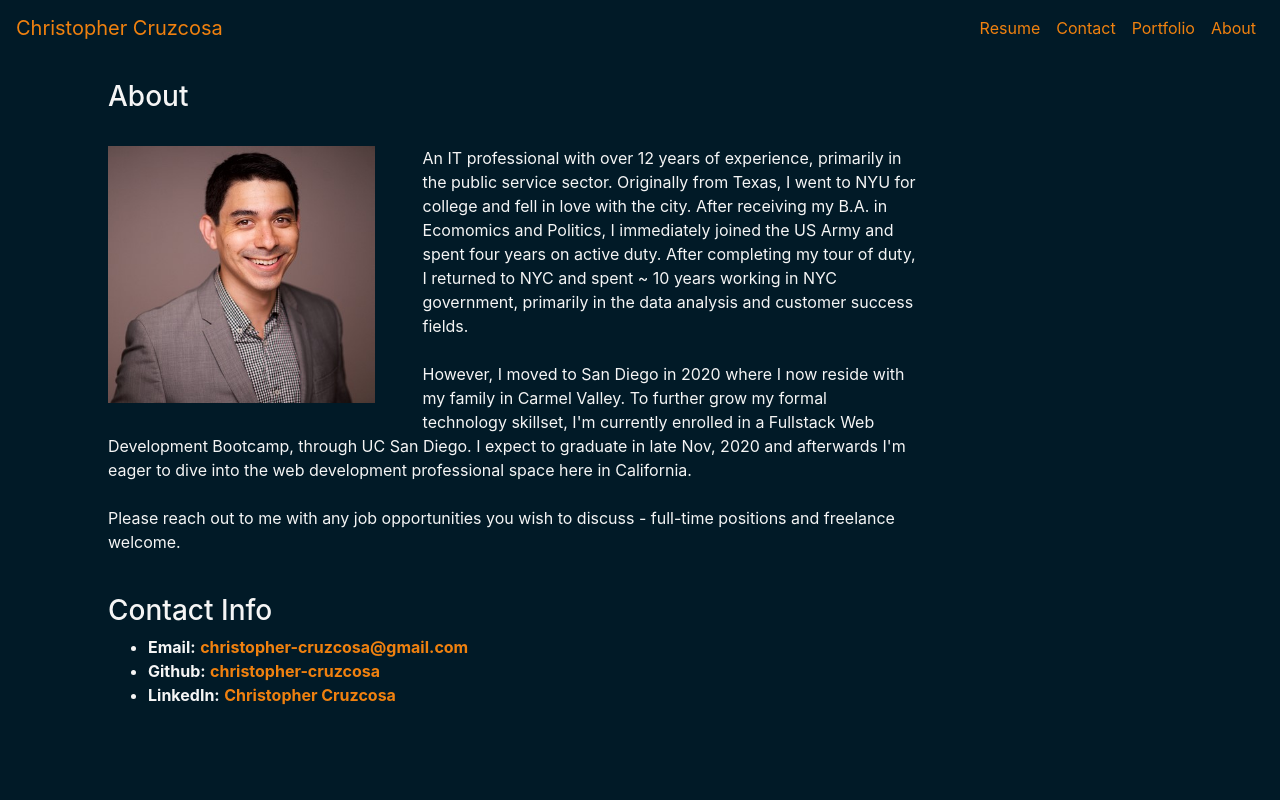
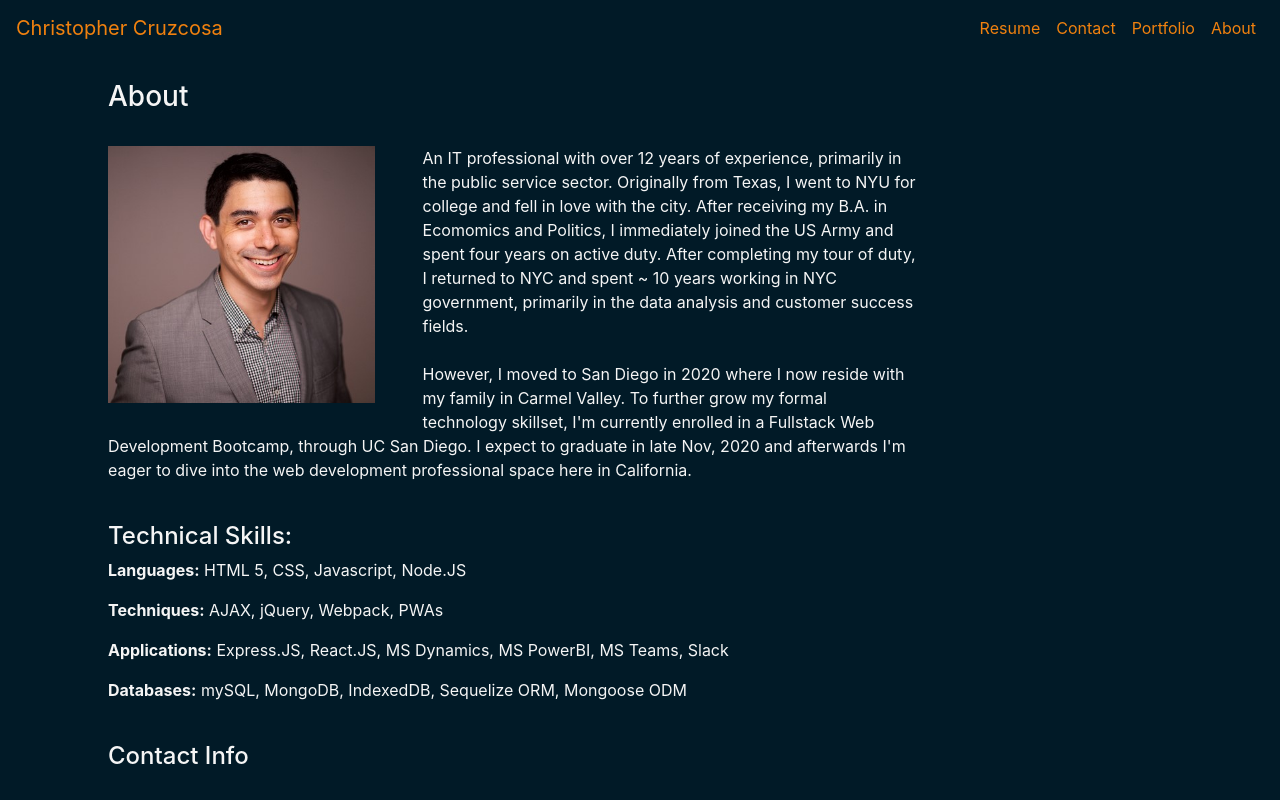
Before and after one commit to christopher-cruzcosa/cruzcosa-react-portfolio, a React (Create React App) app: page /#/about in a window 1280 px wide. Shown: the top 800 px of the page. Built offline with nearby package versions, Linux system fonts and the light colour scheme.

Commit message:
added technical skills

```diff
--- a/src/components/Footer/index.js
+++ b/src/components/Footer/index.js
@@ -3,7 +3,7 @@ import React from "react";
 function Footer() {
     return (
 
-        <footer style={{ backgroundColor: "#011A27", width: "100%" }} className="footer mt-auto py-3">
+        <footer style={{ backgroundColor: "#011A27"}} className="footer mt-auto py-3">
                 <p style={{ textAlign: "center", color: "#E6DF44" }}>&#169; Copyright 2020
                 Christopher Cruzcosa</p>
         </footer>
--- a/src/components/Navbar/index.js
+++ b/src/components/Navbar/index.js
@@ -1,8 +1,6 @@
 import React from "react";
 import { NavLink } from "react-router-dom";
 
-// Depending on the current path, this component sets the "active" class on the
-// appropriate navigation link item
 function Navbar() {
     return (
 
--- a/src/index.css
+++ b/src/index.css
@@ -4,5 +4,5 @@ body {
 }
 
 header {
-    max-width: 100vw;
+    width: 100%;
 }
--- a/src/pages/About/index.js
+++ b/src/pages/About/index.js
@@ -26,14 +26,18 @@ function About() {
                             graduate in late Nov, 2020 and afterwards I'm eager to dive into the web development
                             professional
                             space here in California.
-                            <br /><br />
-                            Please reach out to me with any job opportunities you wish to discuss - full-time
-                            positions and freelance welcome.
                         </p>
                     <div style={{ clear: "both" }}></div>
                     <br />
+                    <h4> Technical Skills: </h4>
+                    <p> <strong>Languages:</strong> HTML 5, CSS, Javascript, Node.JS</p>
+                    <p> <strong>Techniques:</strong> AJAX, jQuery, Webpack, PWAs</p>
+                    <p> <strong>Applications:</strong> Express.JS, React.JS, MS Dynamics, MS PowerBI, MS Teams, Slack</p>
+                    <p> <strong>Databases:</strong> mySQL, MongoDB, IndexedDB, Sequelize ORM, Mongoose ODM</p>
+                    <br/>
+                    <h4 >Contact Info</h4>
+                    <br/>
 
-                        <h3 >Contact Info</h3>
                     <ul>
                         <li >
                             <strong >Email:</strong> <a
@@ -41,14 +45,14 @@ function About() {
                         </li >
                         <li>
                             <strong >Github:</strong> <a
-                                    href="https://github.com/christopher-cruzcosa" target="_blank" rel="noreferrer" style={{ color: "#F0810F" }}><strong>christopher-cruzcosa</strong></a>
+                                href="https://github.com/christopher-cruzcosa" target="_blank" rel="noreferrer" style={{ color: "#F0810F" }}><strong>https://github.com/christopher-cruzcosa</strong></a>
                         </li>
                         <li>
                             <strong >LinkedIn:</strong> <a
-                                    href="https://www.linkedin.com/in/christopher-cruzcosa/" target="_blank" rel="noreferrer" style={{ color: "#F0810F" }}><strong>Christopher
-                                        Cruzcosa</strong></a>
+                                href="https://www.linkedin.com/in/christopher-cruzcosa/" target="_blank" rel="noreferrer" style={{ color: "#F0810F" }}><strong>https://www.linkedin.com/in/christopher-cruzcosa/</strong></a>
                         </li>
                     </ul>
+                    <p> Reach out to me with any job opportunities you wish to discuss - full-time positions and freelance welcome.</p>
                 </div>
             </div>
         </div>
```
Also changed, not shown: src/pages/Portfolio/index.js (indentation only). Lines whose indentation alone changed are shown as unchanged.
